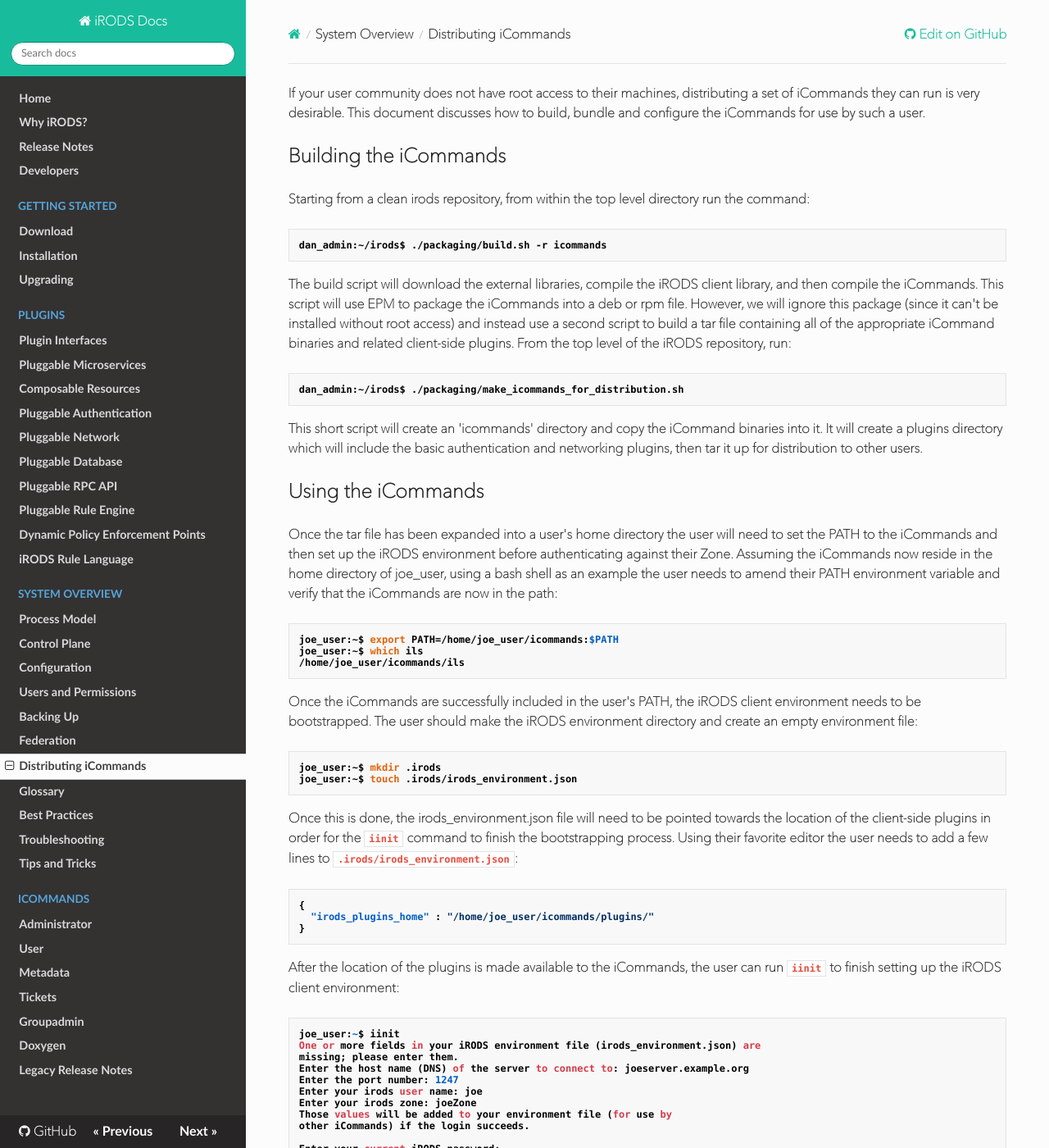
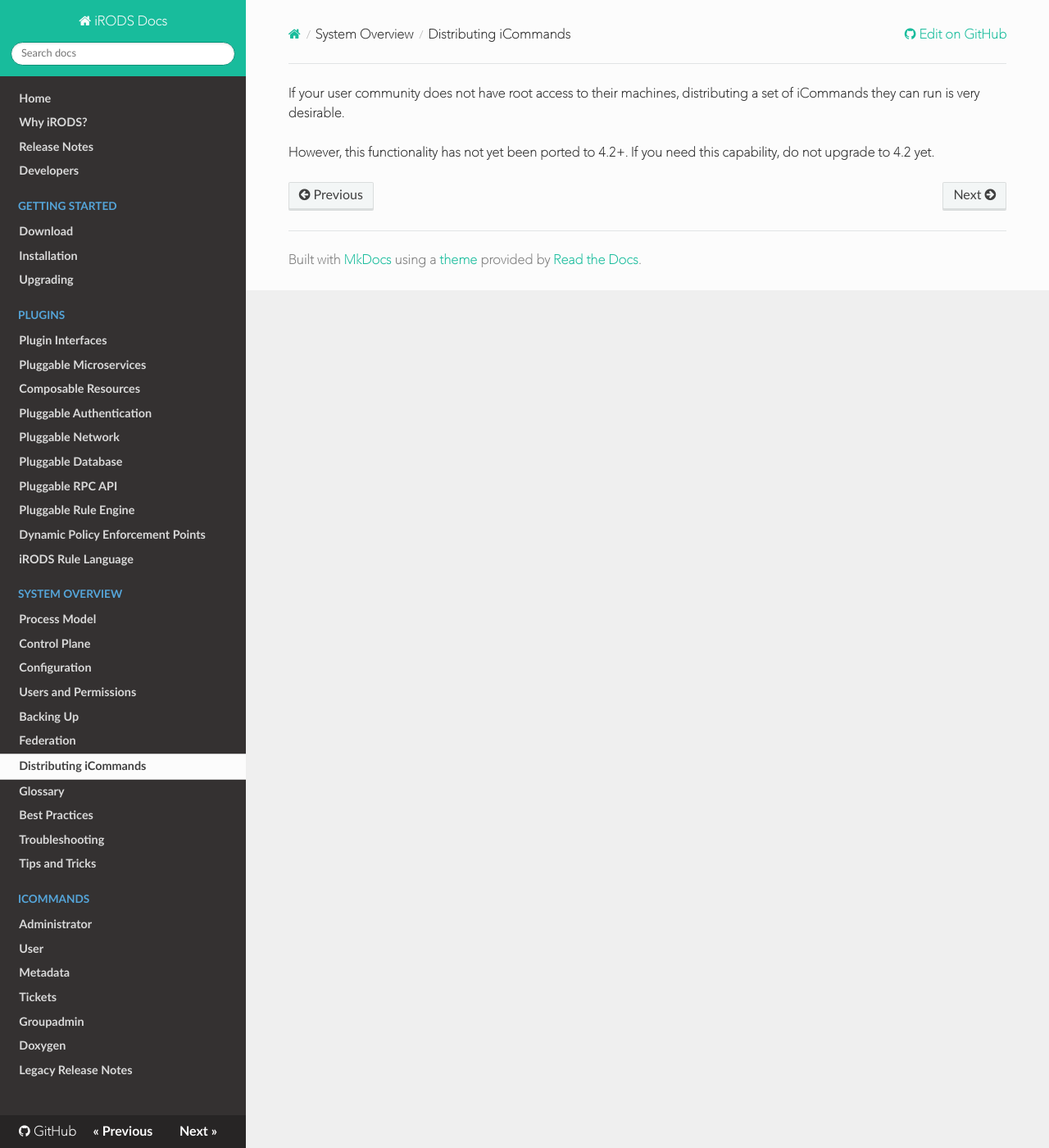
Before and after one commit to irods/irods_docs, an MkDocs documentation site: the page built from docs/system_overview/distributing_icommands.md, in a window 1280 px wide and 1400 px high. Shown: the whole window at 82% size. Built offline with MkDocs 1.6.1, drawn with Linux system fonts in a browser that asks for light colours; nearby versions of some CDN libraries; old or Windows-style settings are respelled for this version of MkDocs; some of the changed text lies outside the part shown.

Commit message:
distributing icommands not in 4.2 yet

```diff
--- a/docs/release_notes.md
+++ b/docs/release_notes.md
@@ -35,6 +35,8 @@
  - iphybun, ixmsg, irodsXmsgServer marked as deprecated
 
  - Resource hierarchies refactored to use IDs - Upgrades will experience a one-time full table scan whereby all data objects are updated.  A 10M data object lab test installation took 13 minutes.  100M data objects are estimated to take 2-3 hours to update.
+
+ - [Distributing iCommands](system_overview/distributing_icommands.md) to users who do not have root is not yet supported for 4.2. It will be included again in a later release.
 
 ### Other Issues
 
--- a/docs/system_overview/distributing_icommands.md
+++ b/docs/system_overview/distributing_icommands.md
@@ -1,3 +1,10 @@
+If your user community does not have root access to their machines, distributing a set of iCommands they can run is very desirable.
+
+However, this functionality has not yet been ported to 4.2+.  If you need this capability, do not upgrade to 4.2 yet.
+
+
+<!-- PLACEHOLDER COMMENT ONCE THIS CAPABILITY RETURNS TO 4.2+
+
 If your user community does not have root access to their machines, distributing a set of iCommands they can run is very desirable. This document discusses how to build, bundle and configure the iCommands for use by such a user.
 
 ## Building the iCommands
@@ -80,3 +87,5 @@
 It is also important to remember there are many other additional parameters available for configuration:
 
   - [https://github.com/irods/irods_schema_configuration](https://github.com/irods/irods_schema_configuration)
+
+-->
```
